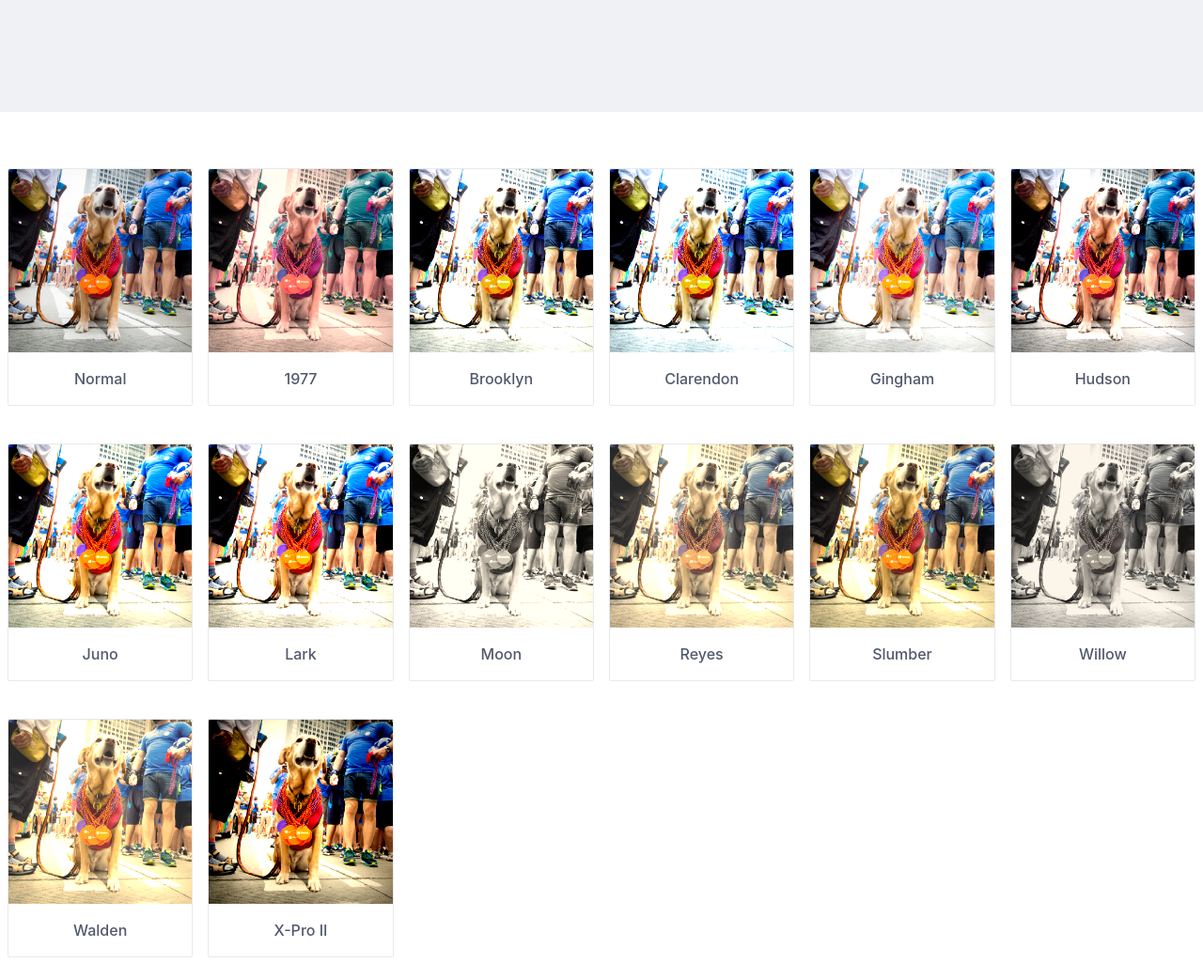
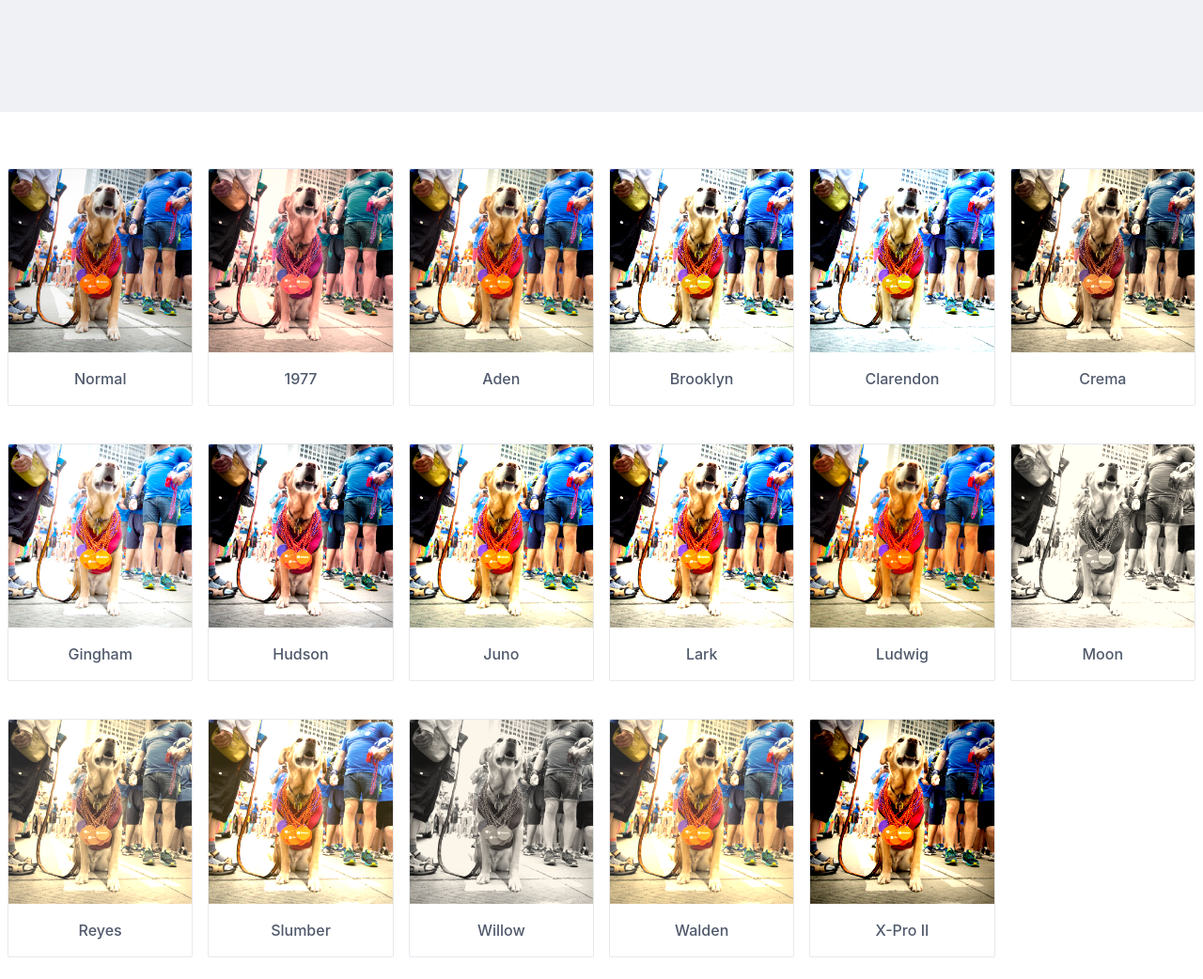
Before and after one commit to picturepan2/instagram.css, a website: page index.html in a window 1280 px wide. Shown: the part 349-1391 px from the top of the page at 94% size. Drawn offline with Linux system fonts and the light colour scheme.

Commit message:
Add filters Aden, Crema and Ludwig

```diff
--- a/index.html
+++ b/index.html
@@ -15,7 +15,7 @@
   <div class="section section-hero">
     <div id="overview" class="grid-hero container grid-lg text-center">
       <h1>Instagram.css</h1>
-      <h2>Pure CSS Instagram filters</h2>
+      <h2>Complete set of Instagram filters in pure CSS</h2>
       <p>
         <a href="#content" class="btn btn-primary btn-lg">Demo</a>
         <a href="https://github.com/picturepan2/instagram.css" target="_blank" class="btn btn-primary btn-lg">GitHub</a>
@@ -73,6 +73,16 @@
         </div>
         <div class="column col-2 col-md-3 col-sm-6 col-xs-12">
           <div class="card">
+            <div class="card-image filter-aden">
+              <img src="assets/img/instagram-example.jpg" class="img-responsive">
+            </div>
+            <div class="card-header">
+              <span class="h6">Aden</span>
+            </div>
+          </div>
+        </div>
+        <div class="column col-2 col-md-3 col-sm-6 col-xs-12">
+          <div class="card">
             <div class="card-image filter-brooklyn">
               <img src="assets/img/instagram-example.jpg" class="img-responsive">
             </div>
@@ -88,6 +98,16 @@
             </div>
             <div class="card-header">
               <span class="h6">Clarendon</span>
+            </div>
+          </div>
+        </div>
+        <div class="column col-2 col-md-3 col-sm-6 col-xs-12">
+          <div class="card">
+            <div class="card-image filter-crema">
+              <img src="assets/img/instagram-example.jpg" class="img-responsive">
+            </div>
+            <div class="card-header">
+              <span class="h6">Crema</span>
             </div>
           </div>
         </div>
@@ -128,6 +148,16 @@
             </div>
             <div class="card-header">
               <span class="h6">Lark</span>
+            </div>
+          </div>
+        </div>
+        <div class="column col-2 col-md-3 col-sm-6 col-xs-12">
+          <div class="card">
+            <div class="card-image filter-ludwig">
+              <img src="assets/img/instagram-example.jpg" class="img-responsive">
+            </div>
+            <div class="card-header">
+              <span class="h6">Ludwig</span>
             </div>
           </div>
         </div>
--- /dev/null
+++ b/src/_aden.scss
@@ -0,0 +1,10 @@
+// Aden Filter
+.filter-aden {
+  filter: sepia(.2) brightness(1.15) saturate(1.4);
+
+  &::before {
+    background: rgba(125, 105, 24, .1);
+    content: "";
+    mix-blend-mode: multiply;
+  }
+}
--- /dev/null
+++ b/src/_crema.scss
@@ -0,0 +1,10 @@
+// Crema Filter
+.filter-crema {
+  filter: sepia(.5) contrast(1.25) brightness(1.15) saturate(.9) hue-rotate(-2deg);
+
+  &::before {
+    background: rgba(125, 105, 24, .2);
+    content: "";
+    mix-blend-mode: multiply;
+  }
+}
--- a/src/_hudson.scss
+++ b/src/_hudson.scss
@@ -3,7 +3,7 @@
   filter: sepia(.25) contrast(1.2) brightness(1.2) saturate(1.05) hue-rotate(-15deg);
 
   &::before {
-    background: radial-gradient(circle closest-corner, transparent 25%, rgba(25, 62, 167, 0.25) 100%);
+    background: radial-gradient(circle closest-corner, transparent 25%, rgba(25, 62, 167, .25) 100%);
     content: "";
     mix-blend-mode: multiply;
   }
--- /dev/null
+++ b/src/_ludwig.scss
@@ -0,0 +1,10 @@
+// Ludwig Filter
+.filter-ludwig {
+  filter: sepia(.25) contrast(1.05) brightness(1.05) saturate(2);
+
+  &::before {
+    background: rgba(125, 105, 24, .1);
+    content: "";
+    mix-blend-mode: overlay;
+  }
+}
--- a/src/_slumber.scss
+++ b/src/_slumber.scss
@@ -1,10 +1,10 @@
 // Slumber Filter
 .filter-slumber {
-  filter: sepia(.65) contrast(.95) brightness(1.25) saturate(2);
+  filter: sepia(.45) contrast(.95) brightness(1.25) saturate(1.5);
 
   &::before {
-    background: rgba(127, 187, 227, .4);
+    background: rgba(125, 105, 24, .25);
     content: "";
-    mix-blend-mode: multiply;
+    mix-blend-mode: lighten;
   }
 }
--- a/src/instagram.scss
+++ b/src/instagram.scss
@@ -4,12 +4,15 @@
 /*! Filters.css v#{$version} | MIT License | github.com/picturepan2/filters.css */
 @import "core";
 @import "1977";
+@import "aden";
 @import "brooklyn";
 @import "clarendon";
+@import "crema";
 @import "gingham";
 @import "hudson";
 @import "juno";
 @import "lark";
+@import "ludwig";
 @import "moon";
 @import "reyes";
 @import "slumber";
```
Also changed, not shown: dist/instagram.css, dist/instagram.min.css.
